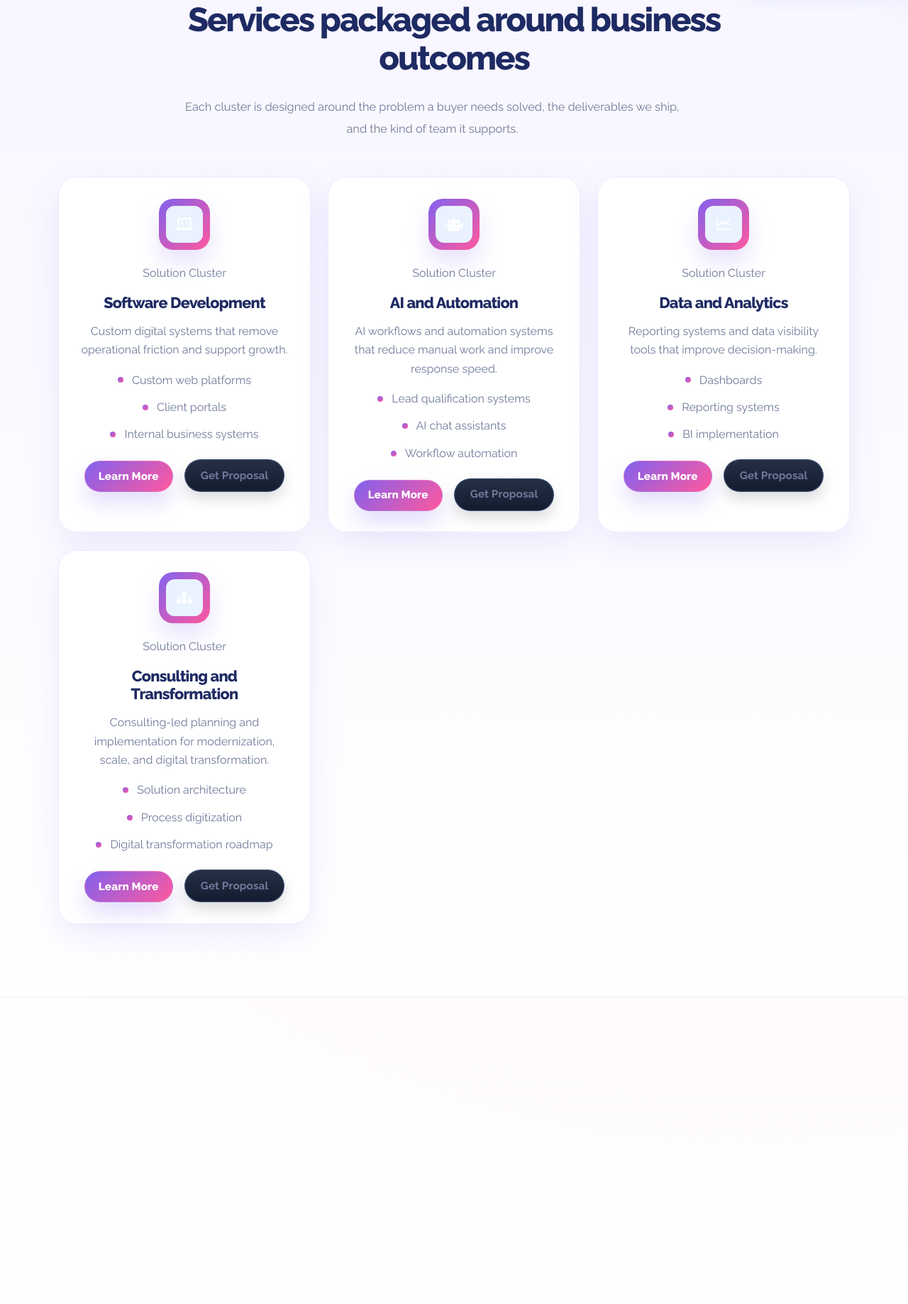
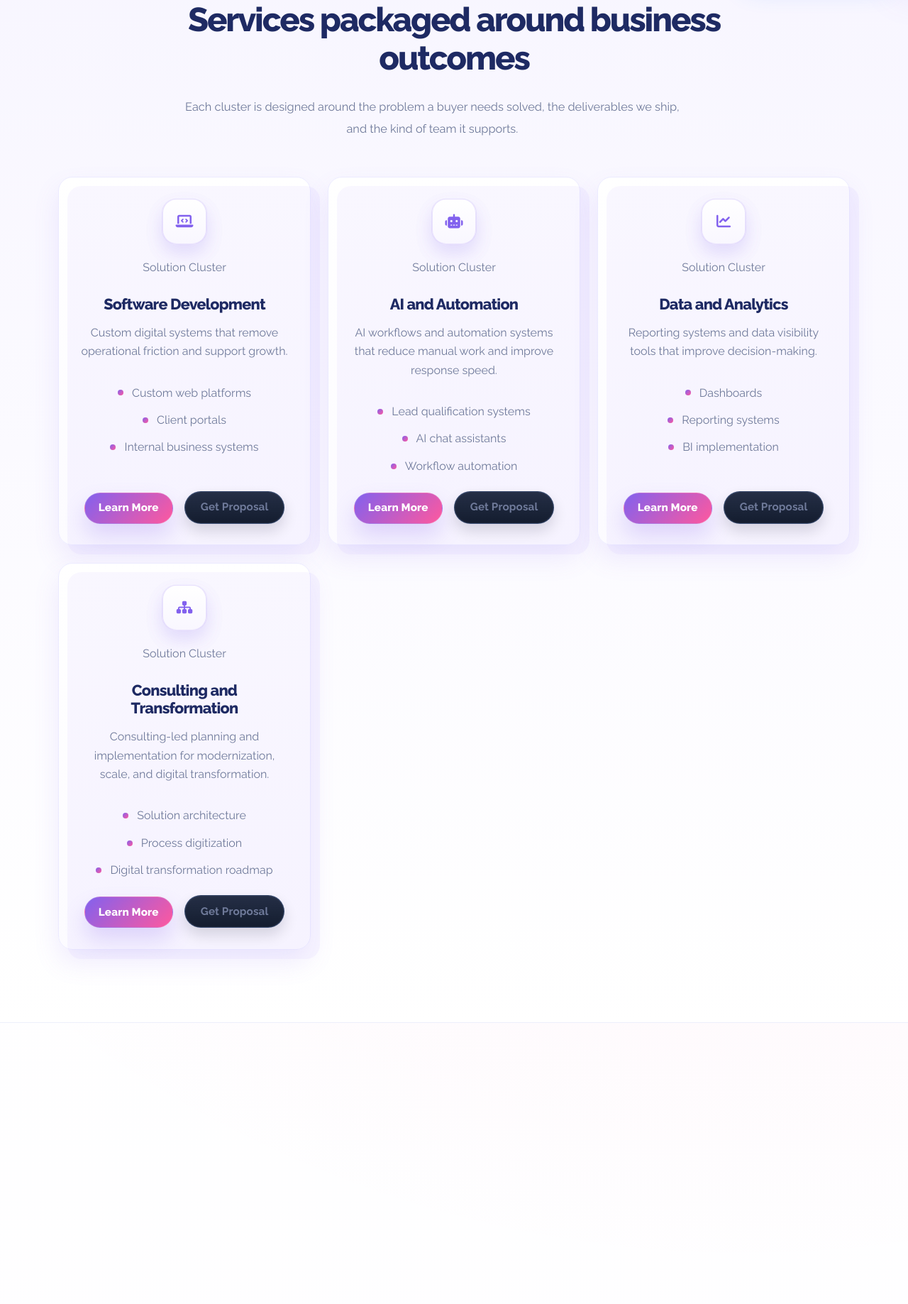
Before and after one commit to DengAchiek/nexalix, a Django app: page /services/ in a window 1280 px wide. Shown: the part 809-2646 px from the top of the page at 71% size. Run offline with Django 5.2, Linux system fonts and the light colour scheme; data comes from the database, SQL or seed files in the repository; data that the repository does not hold is empty.

Commit message:
Refine softy card and footer styling

```diff
--- a/nexalix_app/static/css/redesign.css
+++ b/nexalix_app/static/css/redesign.css
@@ -14,6 +14,8 @@
     --softy-border-strong: #ddd9ff;
     --softy-shadow: 0 18px 45px rgba(130, 97, 238, 0.12);
     --softy-shadow-lg: 0 28px 70px rgba(130, 97, 238, 0.17);
+    --softy-card-shadow: 0 18px 36px rgba(130, 97, 238, 0.12);
+    --softy-card-offset: rgba(130, 97, 238, 0.18);
     --softy-radius-lg: 30px;
     --softy-radius-md: 24px;
     --softy-radius-sm: 18px;
@@ -450,6 +452,7 @@ body.theme-softy .nx-hero-feature-card::before {
 body.theme-softy .nx-hero-feature-icon,
 body.theme-softy .nx-icon-badge,
 body.theme-softy .services-showcase-media,
+body.theme-softy .pillar-icon,
 body.theme-softy .technology-capability-icon,
 body.theme-softy .process-journey-icon,
 body.theme-softy .solution-cluster-icon,
@@ -458,32 +461,34 @@ body.theme-softy .testimonial-avatar-shell {
     display: inline-flex;
     align-items: center;
     justify-content: center;
-    width: 72px;
-    height: 72px;
-    border-radius: 23px;
-    background: linear-gradient(135deg, var(--softy-primary), var(--softy-secondary));
-    color: #ffffff;
-    box-shadow: 0 18px 32px rgba(130, 97, 238, 0.18);
+    width: 64px;
+    height: 64px;
+    border-radius: 20px;
+    background: linear-gradient(180deg, #ffffff, #f9f7ff);
+    border: 1px solid rgba(130, 97, 238, 0.16);
+    color: var(--softy-primary);
+    box-shadow: 0 12px 26px rgba(130, 97, 238, 0.1);
 }
 
 body.theme-softy .nx-icon-badge,
 body.theme-softy .services-showcase-media,
+body.theme-softy .pillar-icon,
 body.theme-softy .technology-capability-icon,
 body.theme-softy .process-journey-icon,
 body.theme-softy .solution-cluster-icon,
 body.theme-softy .service-visual-icon {
     border-radius: 20px;
-    border: 0;
 }
 
 body.theme-softy .nx-icon-badge i,
 body.theme-softy .services-showcase-media i,
+body.theme-softy .pillar-icon i,
 body.theme-softy .technology-capability-icon i,
 body.theme-softy .process-journey-icon i,
 body.theme-softy .solution-cluster-icon i,
 body.theme-softy .service-visual-icon i,
 body.theme-softy .nx-hero-feature-icon i {
-    color: #ffffff;
+    color: var(--softy-primary);
 }
 
 body.theme-softy .nx-hero-feature-card h3 {
@@ -575,11 +580,15 @@ body.theme-softy .services-cta-panel,
 body.theme-softy .industries-cta-panel,
 body.theme-softy .home-cta-final .container,
 body.theme-softy .nx-final-cta-card {
+    position: relative;
+    isolation: isolate;
     background: #ffffff !important;
     border: 1px solid var(--softy-border) !important;
     box-shadow: var(--softy-shadow) !important;
     border-radius: 26px !important;
     color: var(--softy-heading);
+    overflow: visible;
+    transition: transform 0.3s ease, box-shadow 0.3s ease;
 }
 
 body.theme-softy .nx-card::before,
@@ -665,6 +674,59 @@ body.theme-softy .home-cta-final p {
     color: var(--softy-text) !important;
 }
 
+body.theme-softy .services-showcase-card,
+body.theme-softy .focused-landing-card,
+body.theme-softy .pillar-card,
+body.theme-softy .technology-capability-card,
+body.theme-softy .process-journey-card,
+body.theme-softy .work-step-card-modern,
+body.theme-softy .nx-industry-card,
+body.theme-softy .why-modern-card,
+body.theme-softy .testimonial-card-modern,
+body.theme-softy .about-stat-card {
+    display: flex;
+    flex-direction: column;
+    padding: 2rem 1.55rem;
+    border-radius: 20px !important;
+    background: linear-gradient(180deg, #ffffff 0%, #fcfbff 100%) !important;
+    box-shadow: var(--softy-card-shadow) !important;
+}
+
+body.theme-softy .services-showcase-card::before,
+body.theme-softy .focused-landing-card::before,
+body.theme-softy .pillar-card::before,
+body.theme-softy .technology-capability-card::before,
+body.theme-softy .process-journey-card::before,
+body.theme-softy .work-step-card-modern::before,
+body.theme-softy .nx-industry-card::before,
+body.theme-softy .why-modern-card::before,
+body.theme-softy .testimonial-card-modern::before,
+body.theme-softy .about-stat-card::before {
+    content: "";
+    display: block !important;
+    position: absolute;
+    inset: 12px -14px -14px 12px;
+    border-radius: 20px;
+    background: var(--softy-card-offset);
+    opacity: 0.26;
+    z-index: -1;
+    pointer-events: none;
+}
+
+body.theme-softy .services-showcase-card:hover,
+body.theme-softy .focused-landing-card:hover,
+body.theme-softy .pillar-card:hover,
+body.theme-softy .technology-capability-card:hover,
+body.theme-softy .process-journey-card:hover,
+body.theme-softy .work-step-card-modern:hover,
+body.theme-softy .nx-industry-card:hover,
+body.theme-softy .why-modern-card:hover,
+body.theme-softy .testimonial-card-modern:hover,
+body.theme-softy .about-stat-card:hover {
+    transform: translateY(-8px);
+    box-shadow: 0 22px 42px rgba(130, 97, 238, 0.16) !important;
+}
+
 body.theme-softy .nx-card-list,
 body.theme-softy .service-features,
 body.theme-softy .features-list,
@@ -1125,6 +1187,10 @@ body.theme-softy .about-hero-copy .hero-actions {
 
 body.theme-softy .services-showcase-grid .services-showcase-card,
 body.theme-softy .focused-landing-pages-grid .focused-landing-card,
+body.theme-softy .pillars-grid .pillar-card,
+body.theme-softy .technology-capability-grid .technology-capability-card,
+body.theme-softy .process-flow-journey .process-journey-card,
+body.theme-softy .work-process-timeline .work-step-card-modern,
 body.theme-softy .industry-page-grid .nx-industry-card,
 body.theme-softy .why-modern-card,
 body.theme-softy .pricing-plan-card {
@@ -1678,14 +1744,19 @@ body.theme-softy .nx-footer-grid {
 }
 
 body.theme-softy .nx-site-footer .footer-panel {
-    padding: 1.5rem;
-    border-radius: 24px;
-    background: rgba(255, 255, 255, 0.08);
-    border: 1px solid rgba(255, 255, 255, 0.14);
+    padding: 0;
+    border-radius: 0;
+    background: transparent;
+    border: 0;
+    box-shadow: none;
 }
 
 body.theme-softy .nx-site-footer .brand-logo {
     height: 42px;
+}
+
+body.theme-softy .nx-site-footer .nx-footer-brand {
+    padding-right: 1rem;
 }
 
 body.theme-softy .nx-site-footer h4,
--- a/nexalix_app/templates/base.html
+++ b/nexalix_app/templates/base.html
@@ -46,7 +46,7 @@
 
     <title>{% block title %}{{ meta_title|default:'Nexalix Technologies' }}{% endblock %}</title>
     {% block extra_css %}{% endblock %}
-    <link rel="stylesheet" href="{% static 'css/redesign.css' %}?v=20260425a">
+    <link rel="stylesheet" href="{% static 'css/redesign.css' %}?v=20260426a">
     {% if structured_data_json %}
         {% for schema in structured_data_json %}
     <script type="application/ld+json">{{ schema|safe }}</script>
```
